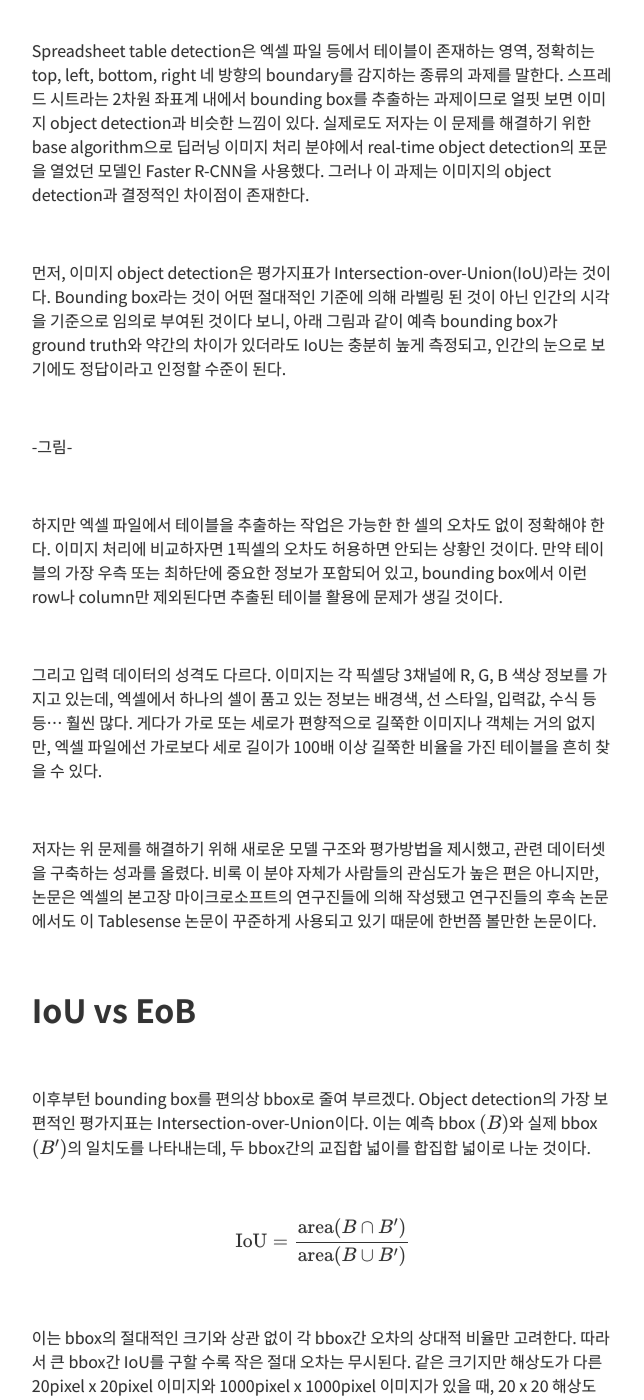
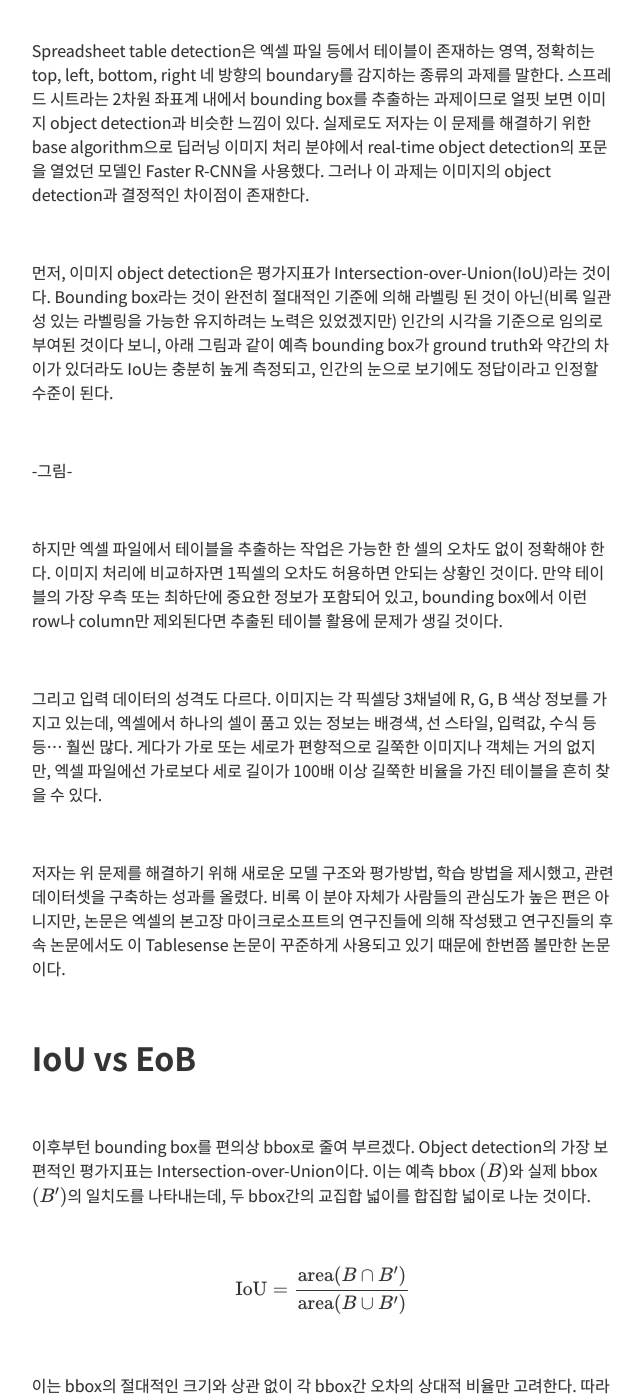
Before and after one commit to Clarit7/clarit7.github.io, a Jekyll site: the page built from _posts/2021-12-10-tablesense.md, in a window 1280 px wide and 1400 px high, scrolled down 689 px. Shown: the whole window, without its empty margins (317-961 px from the left). Built offline with Jekyll 4.4.1, drawn with Linux system fonts in a browser that asks for light colours; some web fonts are replaced; formulas are drawn with MathJax 3; comment, search, counter and statistics services are not loaded; some of the changed text lies outside the part shown.

Commit message:
Update 2021-12-10-tablesense.md

```diff
--- a/_posts/2021-12-10-tablesense.md
+++ b/_posts/2021-12-10-tablesense.md
@@ -25,7 +25,7 @@
 <br/>
 
 먼저, 이미지 object detection은 평가지표가 Intersection-over-Union(IoU)라는 것이다.
-Bounding box라는 것이 어떤 절대적인 기준에 의해 라벨링 된 것이 아닌 인간의 시각을 기준으로 임의로 부여된 것이다 보니, 아래 그림과 같이 예측 bounding box가 ground truth와 약간의 차이가 있더라도 IoU는 충분히 높게 측정되고, 인간의 눈으로 보기에도 정답이라고 인정할 수준이 된다.
+Bounding box라는 것이 완전히 절대적인 기준에 의해 라벨링 된 것이 아닌(비록 일관성 있는 라벨링을 가능한 유지하려는 노력은 있었겠지만) 인간의 시각을 기준으로 임의로 부여된 것이다 보니, 아래 그림과 같이 예측 bounding box가 ground truth와 약간의 차이가 있더라도 IoU는 충분히 높게 측정되고, 인간의 눈으로 보기에도 정답이라고 인정할 수준이 된다.
 
 <br/>
 
@@ -43,7 +43,7 @@
 
 <br/>
 
-저자는 위 문제를 해결하기 위해 새로운 모델 구조와 평가방법을 제시했고, 관련 데이터셋을 구축하는 성과를 올렸다.
+저자는 위 문제를 해결하기 위해 새로운 모델 구조와 평가방법, 학습 방법을 제시했고, 관련 데이터셋을 구축하는 성과를 올렸다.
 비록 이 분야 자체가 사람들의 관심도가 높은 편은 아니지만, 논문은 엑셀의 본고장 마이크로소프트의 연구진들에 의해 작성됐고 연구진들의 후속 논문에서도 이 Tablesense 논문이 꾸준하게 사용되고 있기 때문에 한번쯤 볼만한 논문이다.
 
 <br/>
@@ -189,23 +189,27 @@
 
 다음과 같은 baseline 모델들과의 비교를 진행했다.
 
+<br/>
+
 * Region-growth : 특정 셀부터 8방향으로 접한 모든 셀로 영역을 가능한 확장시키고 확장이 끝났을 때의 영역을 테이블로 추출한다.
 * Region-growth + SVM : Regtion-growth 방식으로 추출한 테이블이 실제 테이블인지 아닌지 예측하는 classifier를 학습시킨다.
 * Mask R-CNN : 당시에 sota를 달성한 object detection 모델이다.
 * YOLO-v3 : 당시에 sota를 달성한 real time object detection 모델이다.
 * Faster R-CNN : 당시에 sota를 달성한 real time object detection 모델이고 TableSense의 base 알고리즘이다. YOLO보단 느린 대신 정확도는 조금 더 높다.
 
+<br/>
+
 측정은 EoB-0와 EoB-2를 기준으로 했다. EoB-0는 EoB가 0인 경우만 예측 성공으로 인정하는 것이고, EoB-2는 2이하 까지 예측 성공으로 인정하는 것이다.
 결과는 논문에 나와 있듯이 TableSense가 다른 baseline에 비해 압도적으로 높은 recall/precision을 기록했다.
 
+<br/>
+
 -그림-
-
-또한 cell featurization 과정에서 특정 feature를 제외시켰을 때보다 모든 feature를 전부 사용했을때 성능이 가장 좋았고, 저자들이 효율적인 라벨링을 위해 도입한 active learning의 효과도 증명되었다고 한다.
 
 <br/>
 
-## Implementation
+또한 cell featurization 과정에서 특정 feature를 제외시켰을 때보다 모든 feature를 전부 사용했을때 성능이 가장 좋았다고 한다.
 
 <br/>
 
-오픈 소스로 여러 구현이 존재하는 Faster R-CNN 코드를 기반으로 이 Tablesense를 구현하면서 몇 가지 어려움에 부딛혔고, 약간의 수정으로 해결했다.
+모델이 훈련 중 스스로 불확실한 데이터에 대해서만 사람에게 라벨링을 요구하고 특정 조건을 만족하는 데이터는 스스로 라벨링 하도록 하는 Active Learning은 훈련 횟수가 증가함에 따라 오류가 점차 줄어드는 경향을 보임으로 제시한 학습법의 효율성을 입증했다고 한다.
```
Also changed, not shown: other parts of _posts/2021-12-10-tablesense.md (+4 -4 lines).
